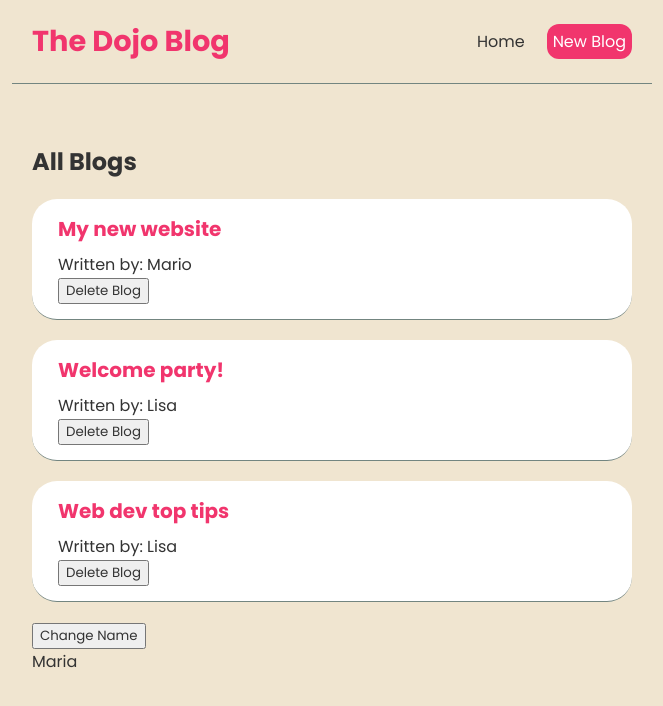
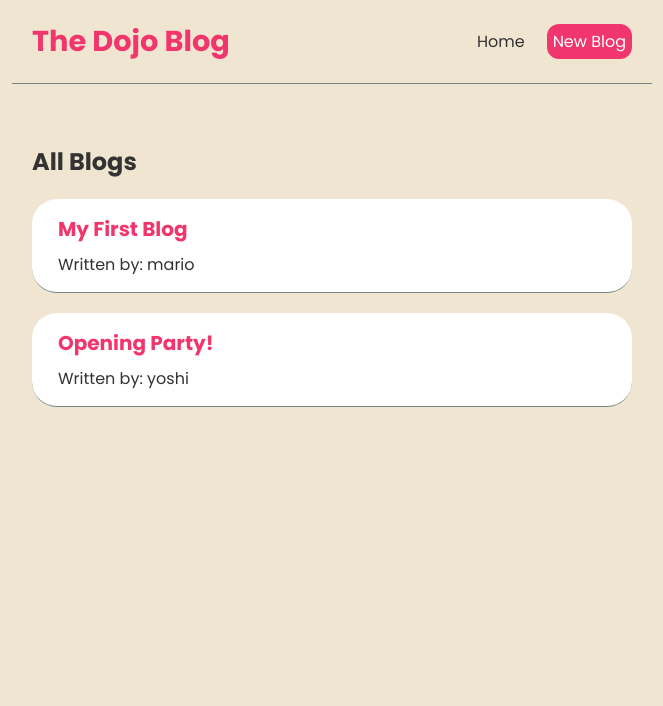
Before and after one commit to DDao19/dojo-blog, a React (Create React App) app: page / in a window 1280 px wide. Shown: the top 706 px of the page, without its empty margins (308-971 px from the left). Built offline with nearby package versions, Linux system fonts and the light colour scheme; data requests are answered from the project's data file.

Commit message:
created json file with data and added fetch request to json data. Added error boundaries

```diff
--- /dev/null
+++ b/data/db.json
@@ -0,0 +1,16 @@
+{
+  "blogs": [
+    {
+      "title": "My First Blog",
+      "body": "Why do we use it?\nIt is a long established fact that a reader will be distracted.",
+      "author": "mario",
+      "id": 1
+    },
+    {
+      "title": "Opening Party!",
+      "body": "Why do we use it? \nIt is a long establushed fact that a reader will be distracted.",
+      "author": "yoshi",
+      "id": 2
+    }
+  ]
+}
--- a/src/components/BlogList.js
+++ b/src/components/BlogList.js
@@ -1,4 +1,4 @@
-const BlogList = ({ blogs, blogTitle, handleDelete }) => {
+const BlogList = ({ blogs, blogTitle }) => {
   return (
     <div className="blog-list">
       <h2>{blogTitle}</h2>
@@ -6,7 +6,6 @@ const BlogList = ({ blogs, blogTitle, handleDelete }) => {
         <article className="blog-preview" key={blog.id}>
           <h2>{blog.title}</h2>
           <p>Written by: {blog.author}</p>
-          <button onClick={() => handleDelete(blog.id)}>Delete Blog</button>
         </article>
       ))}
     </div>
--- a/src/components/Home.js
+++ b/src/components/Home.js
@@ -2,49 +2,42 @@ import { useState, useEffect } from "react";
 import BlogList from "./BlogList";
 
 const Home = () => {
-  const [blogs, setBlogs] = useState([
-    {
-      title: "My new website",
-      body: "This is my first new website!",
-      author: "Mario",
-      id: 1,
-    },
-    {
-      title: "Welcome party!",
-      body: "Welcome to the official party!",
-      author: "Lisa",
-      id: 2,
-    },
-    {
-      title: "Web dev top tips",
-      body: "To learn more tips, visit....",
-      author: "Lisa",
-      id: 3,
-    },
-  ]);
-  const [name, setName] = useState("Maria");
-
-  // Deletes blog
-  const handleDelete = (id) => {
-    const newBlogs = blogs.filter((blog) => blog.id !== id);
-    setBlogs(newBlogs);
-  };
+  const [blogs, setBlogs] = useState(null);
+  const [isLoading, setIsLoading] = useState(true);
+  const [error, setError] = useState(null);
 
   useEffect(() => {
-    console.log("UseEffect Ran!");
-    console.log(name);
-  }, [name]);
+    fetch("http://localhost:8000/blogs")
+      .then((res) => {
+        if (!res.ok) {
+          throw Error("Could not fetch data for that resource");
+        }
+        return res.json();
+      })
+      .then((data) => {
+        setBlogs(data);
+        setIsLoading(false);
+        setError(null);
+      })
+      .catch((err) => {
+        setIsLoading(false);
+        setError(err.message);
+      });
+  }, []);
 
   return (
     <div className="home">
-      <BlogList
-        blogs={blogs}
-        blogTitle="All Blogs"
-        handleDelete={handleDelete}
-      />
-
-      <button onClick={() => setName("Luigi")}>Change Name</button>
-      <p>{name}</p>
+      {error && (
+        <div>
+          <h2>{error}</h2>
+        </div>
+      )}
+      {isLoading && (
+        <div>
+          <h2>Loading...</h2>
+        </div>
+      )}
+      {blogs && <BlogList blogs={blogs} blogTitle="All Blogs" />}
     </div>
   );
 };
```
